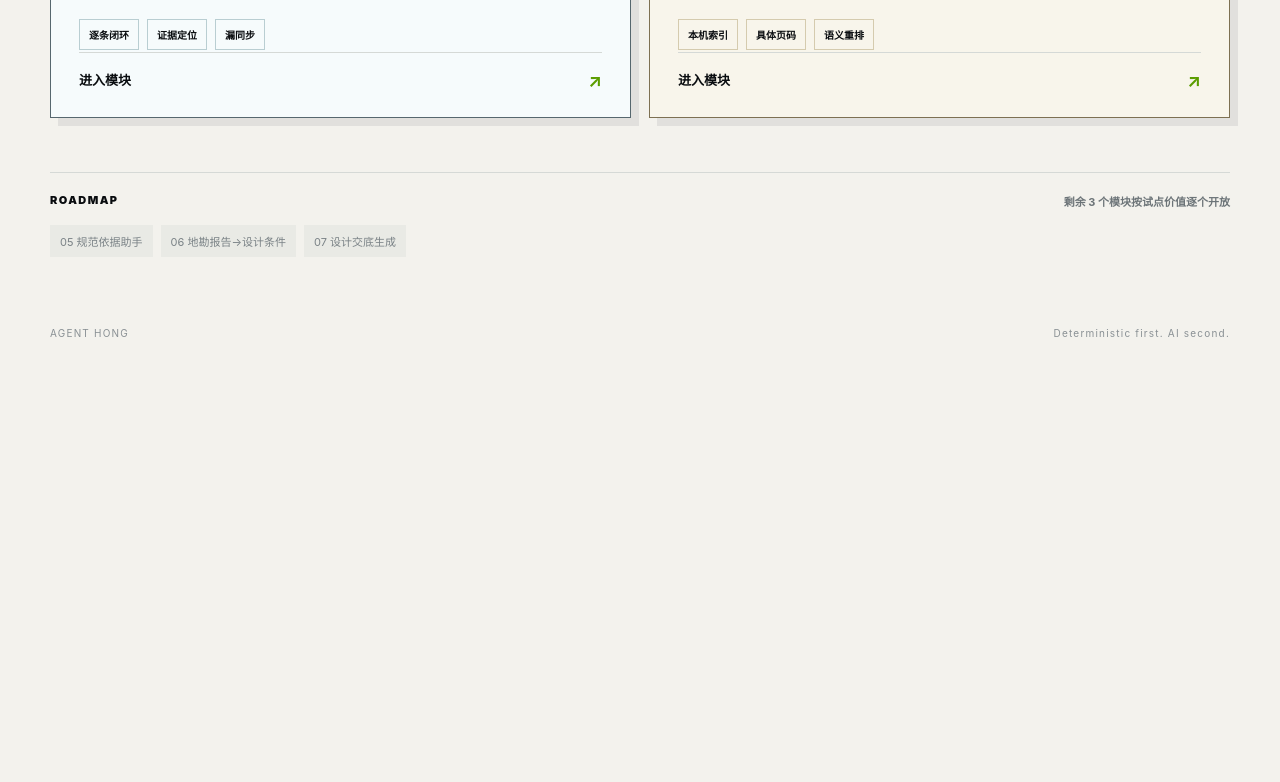
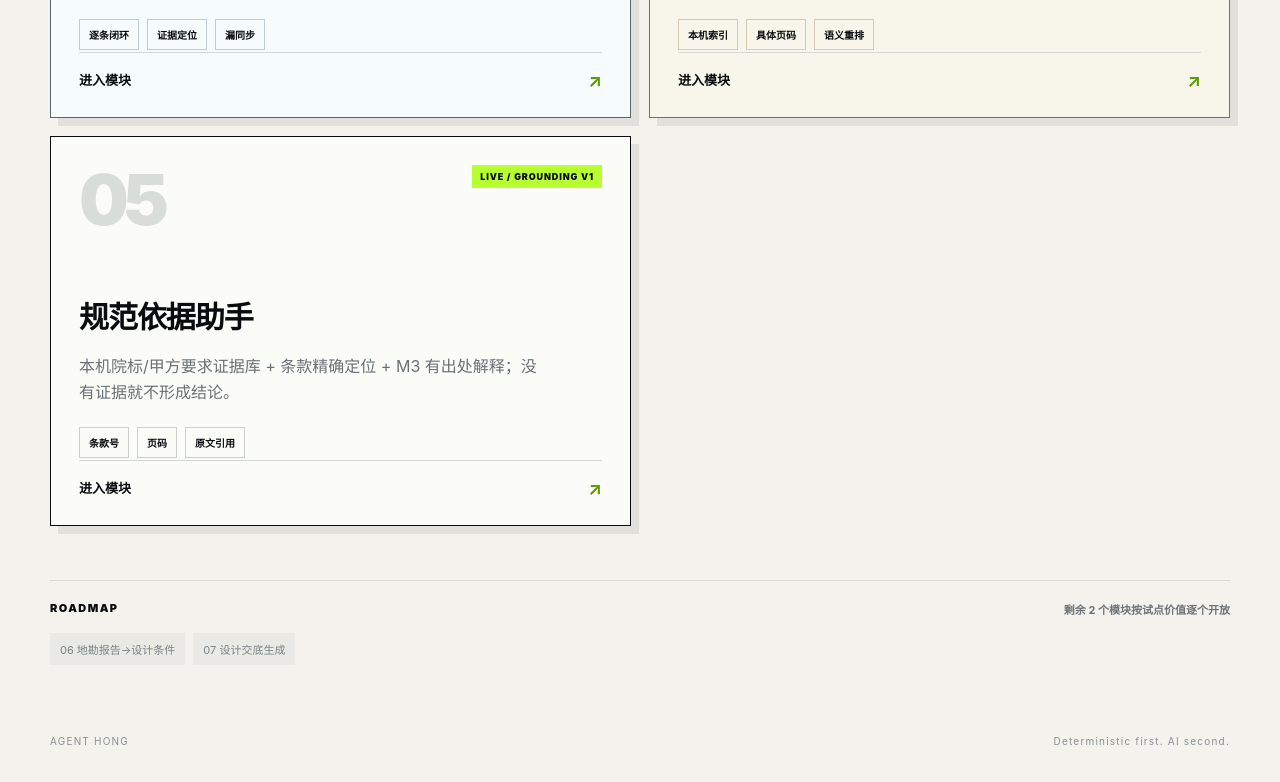
Before and after one commit to RuthlessCreature/ZhanghongSample, a website: page public/index.html in a window 1280 px wide. Shown: the part 1198-1980 px from the top of the page. Before the commit the page ends 1572 px from the top, so only its background shows below. Drawn offline with Linux system fonts and the light colour scheme.

Commit message:
feat: expose Agent Hong module 05

```diff
--- a/public/index.html
+++ b/public/index.html
@@ -12,13 +12,13 @@
   <div class="grid"></div>
   <header>
     <a class="brand" href="/"><span>AH</span><b>Agent Hong</b></a>
-    <div class="state"><i></i> 4 / 7 MODULES ONLINE</div>
+    <div class="state"><i></i> 5 / 7 MODULES ONLINE</div>
   </header>
   <main>
     <section class="hero">
       <div class="eyebrow">ARCHITECTURAL INTELLIGENCE SYSTEM</div>
       <h1>把设计院最恶心的<br><em>重复检查先交给 Agent。</em></h1>
-      <p>Agent Hong 不替代设计负责人。它先把版本核对、施工图预审、总工意见闭环、历史图纸检索这类高重复、低创造、又容易漏的工作扫一遍，再把真正需要人判断的问题留下来。</p>
+      <p>Agent Hong 不替代设计负责人。它先把版本核对、施工图预审、总工意见闭环、历史图纸检索、规范依据定位这类高重复、低创造、又容易漏的工作扫一遍，再把真正需要人判断的问题留下来。</p>
     </section>
 
     <section class="modules">
@@ -50,12 +50,19 @@
         <div class="chips"><span>本机索引</span><span>具体页码</span><span>语义重排</span></div>
         <div class="go">进入模块 <b>↗</b></div>
       </a>
+      <a class="module live fifth" href="/reference-assistant.html">
+        <div class="num">05</div><div class="tag">LIVE / GROUNDING V1</div>
+        <h2>规范依据助手</h2>
+        <p>本机院标/甲方要求证据库 + 条款精确定位 + M3 有出处解释；没有证据就不形成结论。</p>
+        <div class="chips"><span>条款号</span><span>页码</span><span>原文引用</span></div>
+        <div class="go">进入模块 <b>↗</b></div>
+      </a>
     </section>
 
     <section class="roadmap">
-      <div class="roadmap-head"><span>ROADMAP</span><b>剩余 3 个模块按试点价值逐个开放</b></div>
+      <div class="roadmap-head"><span>ROADMAP</span><b>剩余 2 个模块按试点价值逐个开放</b></div>
       <div class="roadmap-row">
-        <span>05 规范依据助手</span><span>06 地勘报告→设计条件</span><span>07 设计交底生成</span>
+        <span>06 地勘报告→设计条件</span><span>07 设计交底生成</span>
       </div>
     </section>
   </main>
```
